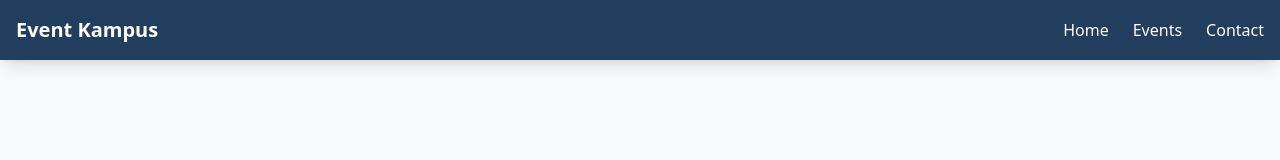
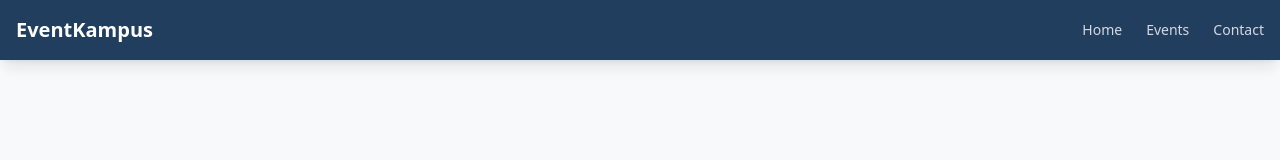
Before and after one commit to Farhan00755/event-kampus-pemweb, a React (Vite) app: page / in a window 1280 px wide. Shown: the top 160 px of the page. Built offline with nearby package versions, Linux system fonts and the light colour scheme.

Commit message:
revisi navbar

```diff
--- a/src/components/nav.jsx
+++ b/src/components/nav.jsx
@@ -1,70 +1,72 @@
-import React, { useState } from "react";
+import React, { useState } from 'react';
 
 export default function Navbar() {
-    const [open, setOpen] = useState(false);
-
-    const links = [
-        { href: "#home", label: "Home" },
-        // { href: "#about", label: "About" },
-        { href: "#events", label: "Events" },
-        { href: "#contact", label: "Contact" },
-    ];
+    const [isMenuOpen, setIsMenuOpen] = useState(false);
 
     return (
-        <header className="bg-[#0A2A4D] shadow-lg sticky top-0 z-50 opacity-90">
-            <nav className="container mx-auto px-4 py-4" role="navigation" aria-label="Main navigation">
-                <div className="flex items-center justify-between">
-                    {/* Brand/Logo */}
-                    <div className="flex items-center gap-2 text-white font-bold text-xl">
-                        <span>Event Kampus</span>
-                    </div>
+        <header className="bg-[#0A2A4D] shadow-lg sticky top-0 z-50 opacity-90 relative">
+            <nav className="container mx-auto px-4 py-4 flex justify-between items-center">
+                <a href="#home" className="text-xl font-bold text-white">
+                    EventKampus
+                </a>
 
-                    {/* Mobile Menu Toggle */}
-                    <button
-                        className="md:hidden text-white text-3xl focus:outline-none hover:text-yellow-400 transition-colors"
-                        aria-controls="primary-navigation"
-                        aria-expanded={open}
-                        onClick={() => setOpen((v) => !v)}
-                        title="Toggle menu"
-                    >
-                        {open ? "✕" : "☰"}
-                    </button>
+                <ul className="hidden md:flex gap-6 text-sm text-gray-300">
+                    <li>
+                        <a href="#home" className="hover:text-yellow-400 transition-colors">
+                            Home
+                        </a>
+                    </li>
+                    <li>
+                        <a href="#events" className="hover:text-yellow-400 transition-colors">
+                            Events
+                        </a>
+                    </li>
+                    <li>
+                        <a href="#contact" className="hover:text-yellow-400 transition-colors">
+                            Contact
+                        </a>
+                    </li>
+                </ul>
 
-                    {/* Desktop Navigation */}
-                    <div className="hidden md:flex gap-6">
-                        {links.map((l) => (
-                            <a
-                                key={l.href}
-                                className="text-white hover:text-yellow-400 font-medium transition-colors duration-300 hover:scale-105 transform"
-                                href={l.href}
-                            >
-                                {l.label}
-                            </a>
-                        ))}
-                    </div>
-                </div>
+                <button
+                    className="md:hidden p-2 rounded-md text-gray-300 hover:text-white hover:bg-gray-700"
+                    onClick={() => setIsMenuOpen(!isMenuOpen)}
+                    aria-label="Toggle menu"
+                >
+                    {isMenuOpen ? (
+                        <svg xmlns="http://www.w3.org/2000/svg" className="h-6 w-6" fill="none" viewBox="0 0 24 24" stroke="currentColor">
+                            <path strokeLinecap="round" strokeLinejoin="round" strokeWidth={2} d="M6 18L18 6M6 6l12 12" />
+                        </svg>
+                    ) : (
+                        <svg xmlns="http://www.w3.org/2000/svg" className="h-6 w-6" fill="none" viewBox="0 0 24 24" stroke="currentColor">
+                            <path strokeLinecap="round" strokeLinejoin="round" strokeWidth={2} d="M4 6h16M4 12h16m-7 6h7" />
+                        </svg>
+                    )}
+                </button>
+            </nav>
 
-                {/* Mobile Navigation */}
-                <div
-                    id="primary-navigation"
-                    className={`md:hidden overflow-hidden transition-all duration-300 ease-in-out ${
-                        open ? "max-h-64 opacity-100 mt-4" : "max-h-0 opacity-0"
-                    }`}
-                >
-                    <div className="flex flex-col gap-3 py-2">
-                        {links.map((l) => (
-                            <a
-                                key={l.href}
-                                className="text-white hover:text-yellow-400 hover:bg-white/10 px-4 py-2 rounded-lg font-medium transition-all duration-200"
-                                href={l.href}
-                                onClick={() => setOpen(false)}
-                            >
-                                {l.label}
-                            </a>
-                        ))}
-                    </div>
-                </div>
-            </nav>
+            <ul
+                className={`
+                    md:hidden absolute top-full left-0 right-0 bg-[#0A2A4D] shadow-lg flex flex-col p-4 gap-4 transition-all duration-300 ease-out transform origin-top
+                    ${isMenuOpen ? 'opacity-100 scale-100 pointer-events-auto' : 'opacity-0 scale-95 pointer-events-none'}
+                `}
+            >
+                <li>
+                    <a href="#home" className="block py-2 text-gray-300 hover:text-yellow-400" onClick={() => setIsMenuOpen(false)}>
+                        Home
+                    </a>
+                </li>
+                <li>
+                    <a href="#events" className="block py-2 text-gray-300 hover:text-yellow-400" onClick={() => setIsMenuOpen(false)}>
+                        Events
+                    </a>
+                </li>
+                <li>
+                    <a href="#contact" className="block py-2 text-gray-300 hover:text-yellow-400" onClick={() => setIsMenuOpen(false)}>
+                        Contact
+                    </a>
+                </li>
+            </ul>
         </header>
     );
 }
```
